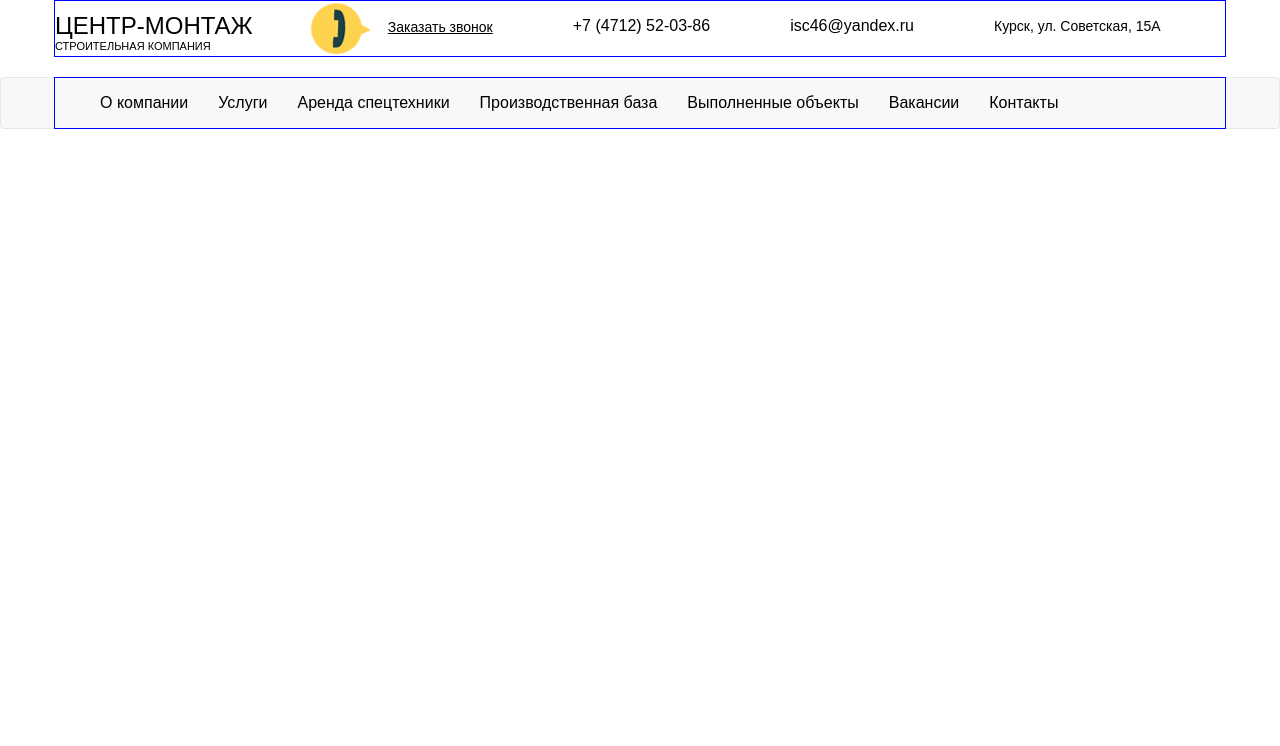
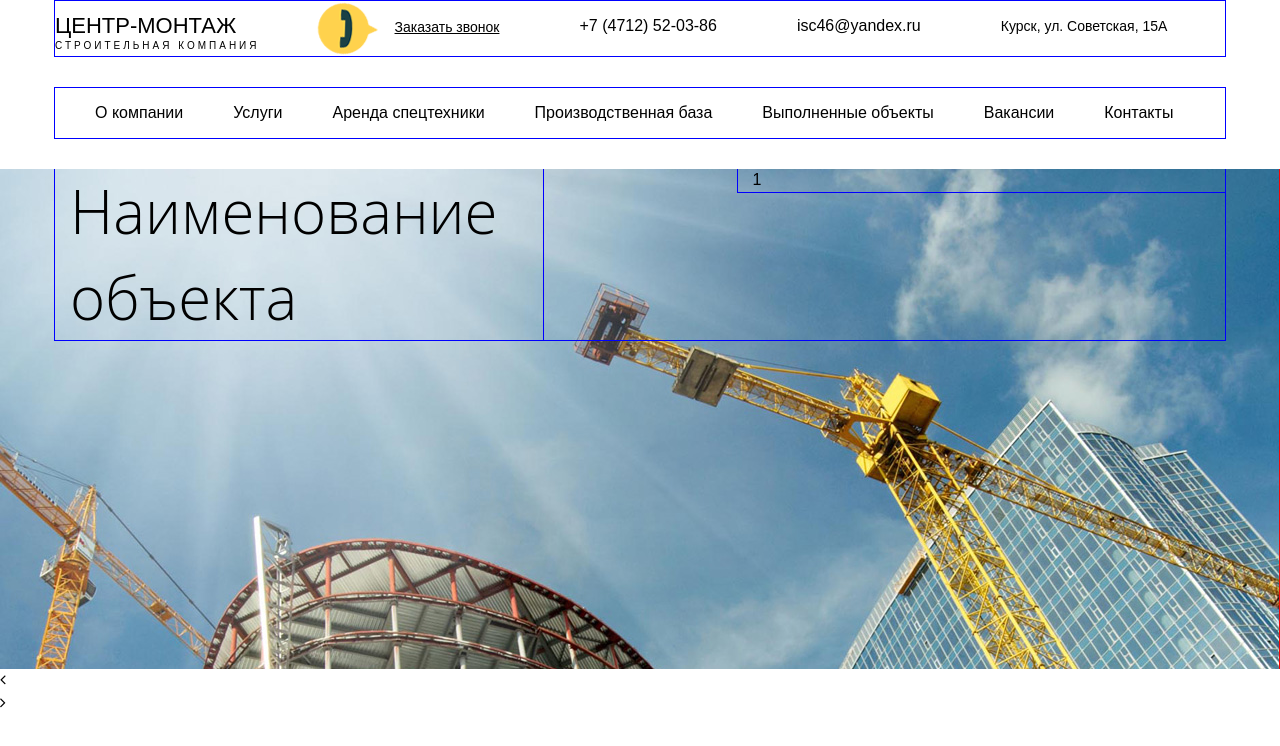
Before and after one commit to vladkudinov89/CentrMontag, a website: page index.html in a window 1280 px wide. Drawn offline with Linux system fonts and the light colour scheme.

Commit message:
owl-carousel install

```diff
--- a/bower.json
+++ b/bower.json
@@ -21,6 +21,7 @@
     "bootstrap": "latest",
     "owl-carousel2": "latest",
     "fontawesome": "latest",
-    "animate.css": "^3.5.2"
+    "animate.css": "^3.5.2",
+    "owl.carousel": "^2.2.1"
   }
 }
--- a/css/style.scss
+++ b/css/style.scss
@@ -26,12 +26,18 @@ a {
   outline: 1px solid blue;
 }
 
-.col-sm-2,
-.col-sm-3 {
-  outline: 1px solid;
+/*==========  TOP_MENU BEGIN  ==========*/
+.navbar{
+  margin-bottom: 30px;
 }
 
-/*==========  TOP_MENU BEGIN  ==========*/
+.nav > li > a:focus,
+.nav > li > a:hover {
+  background-color: transparent;
+  text-decoration: underline;
+  outline: none;
+  border: none;
+}
 
 .navbar-toggle {
   position: relative;
@@ -51,6 +57,8 @@ a {
 
 .main-top-menu {
 
+
+
   li {
     margin: 0 25px;
   }
@@ -59,31 +67,22 @@ a {
     box-shadow: none;
   }
 
-  .nav > li > a {
-    /*line-height: 50px;*/
-  }
 
-  .nav > li > a:focus,
-  .nav > li > a:hover {
-    background-color: transparent;
-    text-decoration: underline;
-    outline: none;
-    border: none;
-  }
 
-}
+}/*main-top-menu*/
 
-/*main-top-menu*/
+
 
 .top__logo {
   text-transform: uppercase;
 
   .top__logo-name {
-    font-size: 24px;
+    font-size: 22px;
   }
 
   .top__logo-defin {
-    font-size: 11px;
+    font-size: 10px;
+    letter-spacing: 3px;
   }
 
 }
@@ -113,6 +112,28 @@ a {
 .top__adress {
   font-size: 14px;
 }
+
+#menu-top{
+  li{
+    margin: 0 10px;
+  }
+
+}
+
+.col-md-5{
+  outline:1px solid blue;
+}
+
+.bg-top{
+  background: #fff url(../img/bg-top.jpg) 0 0 no-repeat;
+  height: 500px;
+}
+
+.name__obj{
+  font-family:"Open Sans Light", sans-serif;
+  font-size: 60px;
+}
+
 
 /*==========  TOP_MENU END =============*/
 
--- a/index.html
+++ b/index.html
@@ -31,56 +31,6 @@
 
 
 <header>
-
-    <!--
-        <div class="container-fluid ">
-            <div class="row">
-
-                <div class="top-menu">
-
-                    <div class="col-sm-3 top__logo">
-                        <a href="index.html">
-                            <div>
-                                <div class="top__logo-name">
-                                    Центр-монтаж
-                                </div>
-                                <div class="top__logo-defin">
-                                    СТРОИТЕЛЬНАЯ КОМПАНИЯ
-                                </div>
-                            </div>
-                        </a>
-                    </div>&lt;!&ndash;top__logo&ndash;&gt;
-
-                    <div class="col-sm-3 text-center back__call">
-
-                        <div>
-                            <a href="#myModal" data-toggle="modal">
-                                Обратный звонок
-                            </a>
-                        </div>
-
-                    </div>&lt;!&ndash;back__call&ndash;&gt;
-
-                    <div class="col-sm-2 top__phone">
-                        <a href="tel:+74712520386">+7 (4712) 52-03-86</a>
-                    </div>&lt;!&ndash;top__fone&ndash;&gt;
-
-                    <div class="col-sm-2 top-email">
-                        <a href="mailto:isc46@yandex.ru">isc46@yandex.ru</a>
-
-                    </div>&lt;!&ndash;top-email&ndash;&gt;
-
-                    <div class="col-sm-2 top__adress">
-                        Курск, ул. Советская, 15А
-                    </div>&lt;!&ndash;top__adress&ndash;&gt;
-
-                </div>
-
-
-            </div>&lt;!&ndash;row&ndash;&gt;
-        </div>&lt;!&ndash;container-fluid&ndash;&gt;
-    -->
-
     <nav class="navbar">
         <div class="container">
             <div class="row">
@@ -127,11 +77,13 @@
     </nav>
 
     <div class="menu-top">
-        <nav class="navbar navbar-default">
+        <nav class="navbar">
             <div class="container">
+                <div class="row">
                     <!-- Brand and toggle get grouped for better mobile display -->
                     <div class="navbar-header">
-                    <button type="button" class="navbar-toggle collapsed" data-toggle="collapse" data-target="#menu-top"
+                        <button type="button" class="navbar-toggle collapsed" data-toggle="collapse"
+                                data-target="#menu-top"
                                 aria-expanded="false">
                             <span class="sr-only">Toggle navigation</span>
                             <span class="icon-bar"></span>
@@ -143,7 +95,8 @@
                     <!-- Collect the nav links, forms, and other content for toggling -->
                     <div class="collapse navbar-collapse" id="menu-top">
 
-                    <ul class="nav navbar-nav">
+
+                        <ul class="nav navbar-nav text-center">
                             <li><a href="#">О компании</a></li>
                             <li><a href="#">Услуги</a></li>
                             <li><a href="#">Аренда спецтехники</a></li>
@@ -153,10 +106,59 @@
                             <li><a href="#">Контакты</a></li>
                         </ul>
 
+
                     </div><!-- /.navbar-collapse -->
+                </div>
             </div><!-- /.container-fluid -->
         </nav>
     </div><!-- /.menu-top -->
+
+    <div class="class">
+        <div class="owl-carousel owl-theme">
+            <div class="container-fluid bg-top">
+
+                <div class="container">
+                    <div class="row">
+                        <div class="col-md-5 ">
+                            <div class="name__obj">
+                                Наименование<br>
+                                объекта
+                            </div>
+                        </div>
+                        <div class="col-md-5 col-md-offset-2">1</div>
+                    </div>
+                </div>
+            </div>
+            <div class="container-fluid bg-top">
+
+                <div class="container">
+                    <div class="row">
+                        <div class="col-md-5 ">
+                            <div class="name__obj">
+                                Наименование<br>
+                                объекта
+                            </div>
+                        </div>
+                        <div class="col-md-5 col-md-offset-2">1</div>
+                    </div>
+                </div>
+            </div>
+            <div class="container-fluid bg-top">
+
+                <div class="container">
+                    <div class="row">
+                        <div class="col-md-5 ">
+                            <div class="name__obj">
+                                Наименование<br>
+                                объекта
+                            </div>
+                        </div>
+                        <div class="col-md-5 col-md-offset-2">1</div>
+                    </div>
+                </div>
+            </div>
+        </div>
+    </div>
 
 </header>
 
--- a/js/common.js
+++ b/js/common.js
@@ -3,6 +3,18 @@
 
 
     $(document).ready(function () {
+
+        $(".class .owl-carousel").owlCarousel({
+
+            items: 1,
+
+            navigation:true,
+            pagination:true,
+            nav: true,
+            loop: true,
+            dots: true,
+            navText: ["<i class='fa fa-angle-left'></i>", "<i class='fa fa-angle-right'></i>"]
+        });
 
 
         // Add smooth scrolling on all links inside the navbar
```
Also changed, not shown: bower_components/jquery/.bower.json, css/style.css, img/bg-top.jpg (added), 1 other file. Lines whose indentation alone changed are shown as unchanged.
